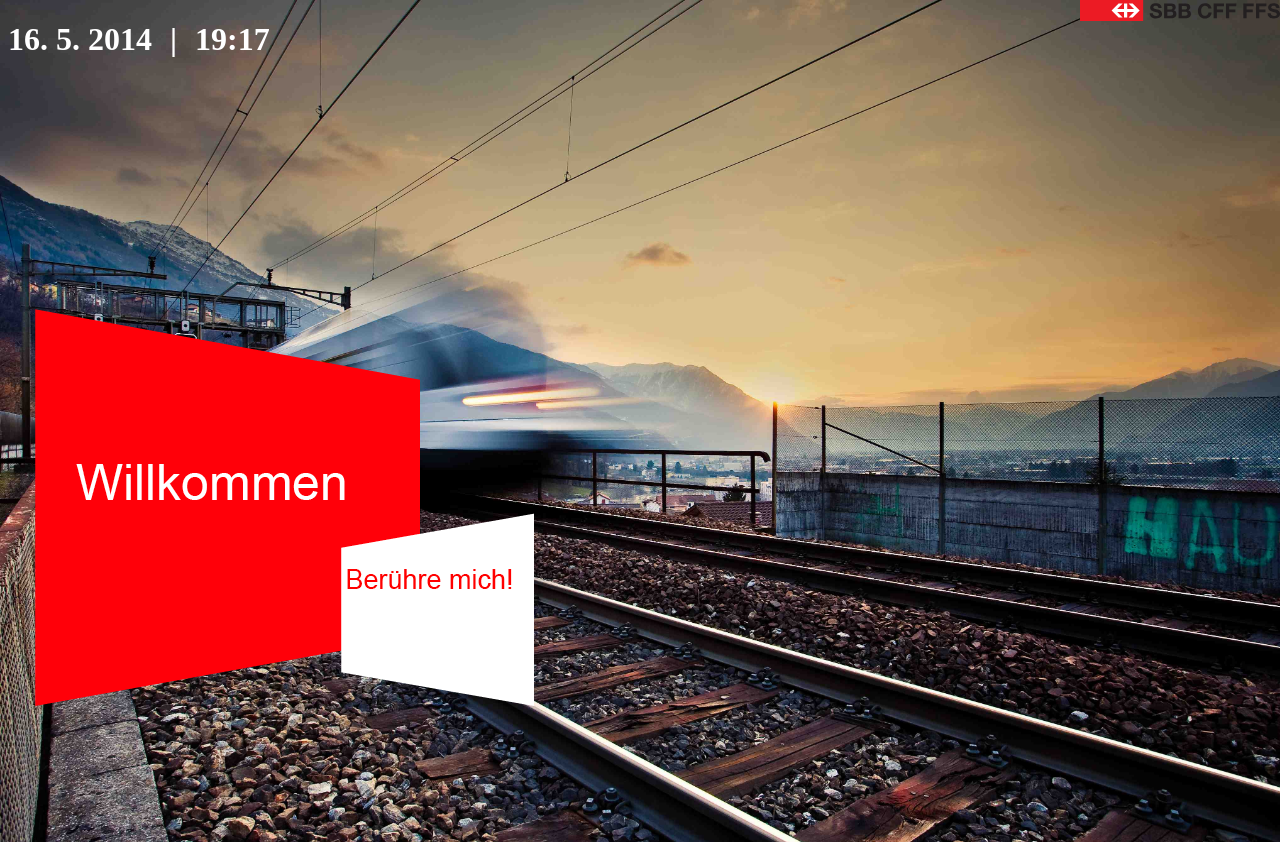
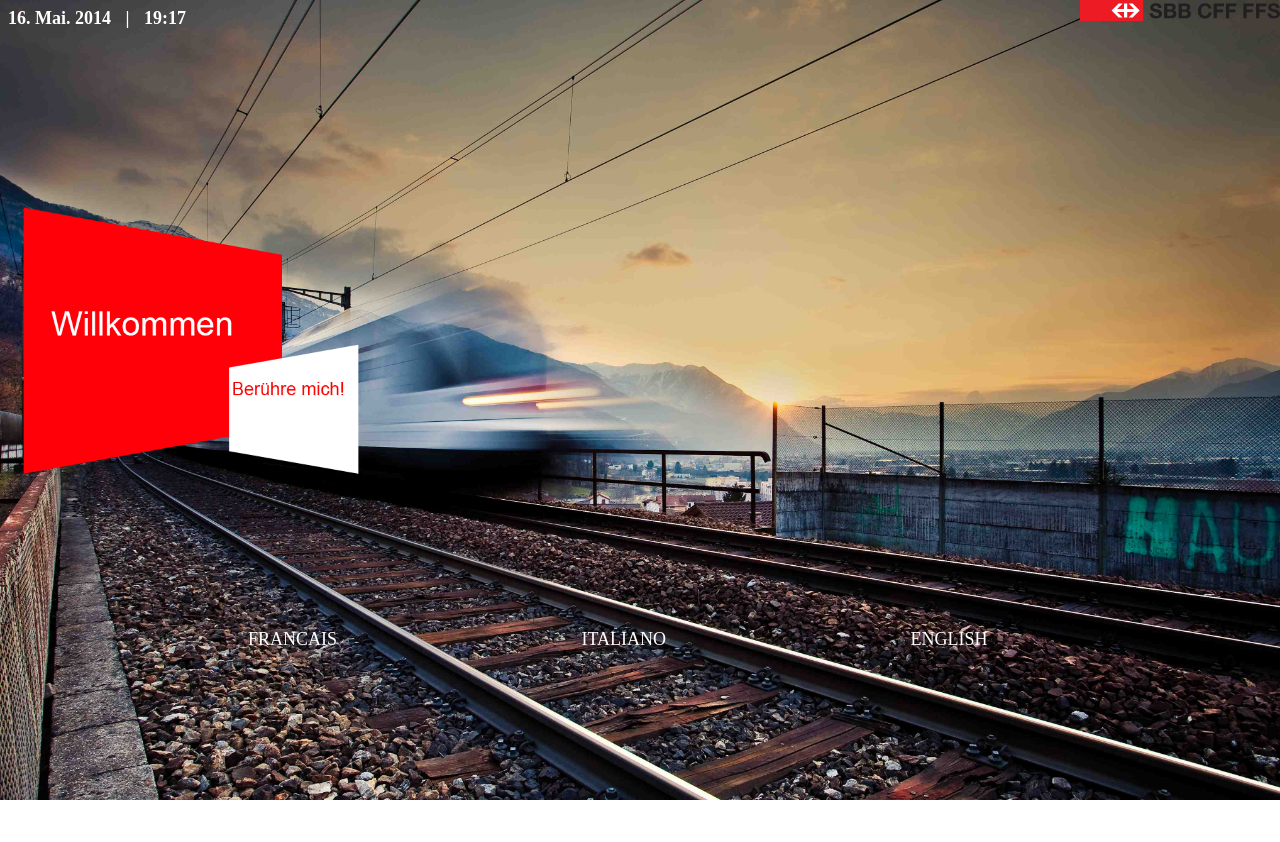
Before and after one commit to MDusek/guiuiui, a plain HTML site: page Prototyp/Titelseite/Titelseite.html in a window 1280 px wide. After the commit the page ends 800 px from the top, so only its background shows below. Drawn offline with Linux system fonts and the light colour scheme.

Commit message:
Titelseite Grundgerüst

```diff
--- a/Nicole_Titelseite.css
+++ b/Prototyp/Titelseite/Nicole_Titelseite.css
@@ -1,17 +1,17 @@
 body {
   	font-family: Areal;
-  	font-style:normal;
-  	font-weight:lighter;
+  	font-size:medium;
   	background-image:url(Titelbild.jpg);
   	background-size:cover;
 	background-repeat:no-repeat;
 }
-
 div{
 	}
 
 h1 {
 	color:rgba(255,255,255,10);
+	font-size:large;
+	margin-top:0;
 }
 
 h1 span {
@@ -30,4 +30,18 @@ img#willkommen {
 	position:absolute;
 	top:0;
 	left:0;
+	width:400px;
 }
+
+h2{
+	margin-top:600px;
+	font-family: Areal;
+	font-size:large;
+  	font-weight:lighter;
+	color:rgba(255,255,255,10);
+}
+
+h2 span {
+	margin-left: 40px;
+	margin-right: 40px;
+}
--- a/Nicole_Titelseite.html
+++ b/Prototyp/Titelseite/Titelseite.html
@@ -8,13 +8,13 @@
 
   <body>
 
-  <h1>16. 5. 2014 <span>|</span> 19:17</h1>
+  <h1>16. Mai. 2014 <span>|</span> 19:17</h1>
 
   <img id="willkommen" src="Willkommen1.png" alt="ich">
 
   <img id="logo" src="Sbb-logo.svg" alt="ich">
 
+  <h2>  <span></span><span></span><span></span> FRANCAIS  <span></span><span></span><span></span>  ITALIANO  <span></span><span></span><span></span> ENGLISH  </h2>
+
   </body>
-
-
 </html>
```
Also changed, not shown: Prototyp/Titelseite/Nicole_Titelseite.js (renamed from Nicole_Titelseite.js), Prototyp/Titelseite/Sbb-logo.svg (renamed from Sbb-logo.svg), Prototyp/Titelseite/Titelbild.jpg (renamed from Titelbild.jpg), Prototyp/Titelseite/Willkommen1.png (renamed from Willkommen1.png), Prototyp/Titelseite/style.css (renamed from Prototyp/style.css).
